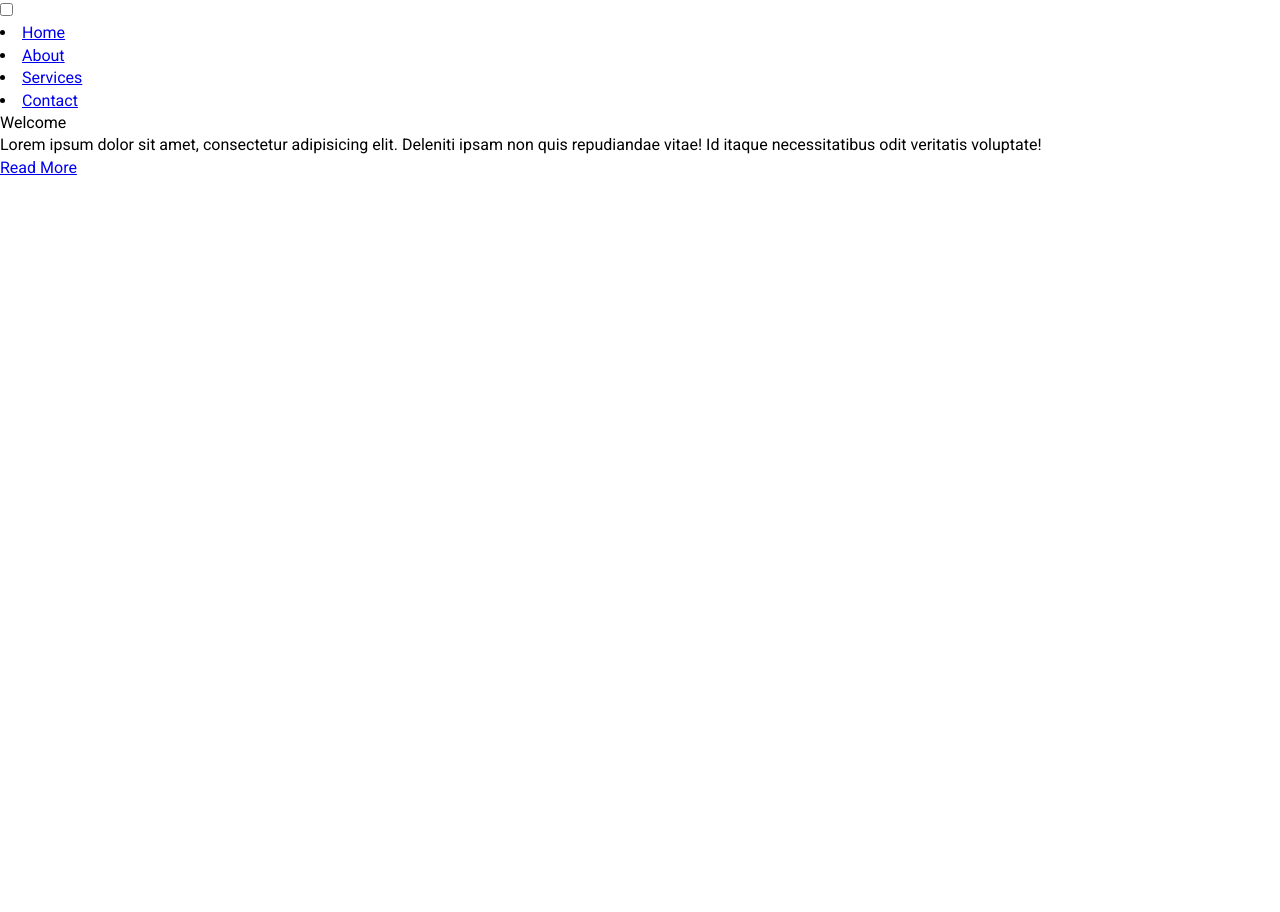
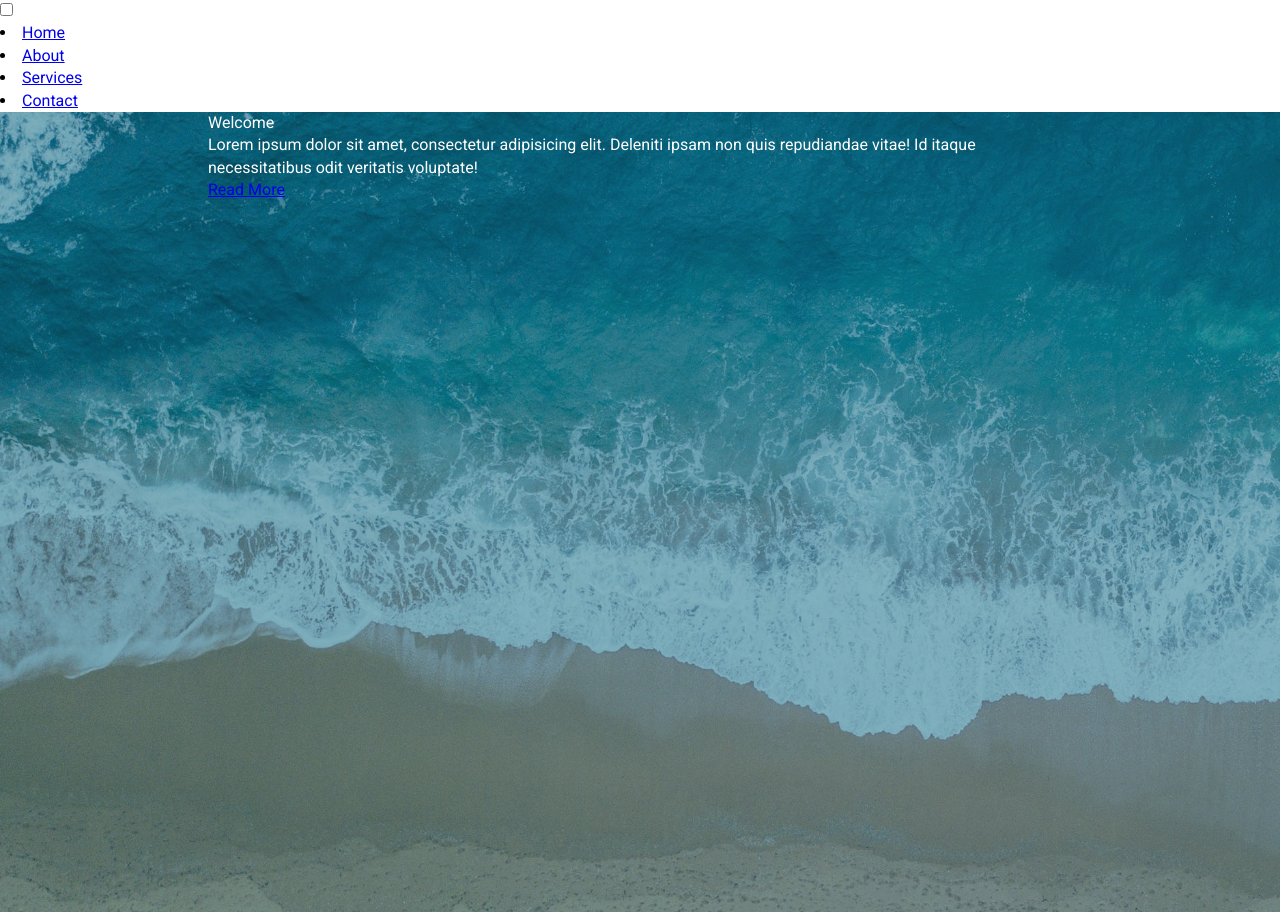
Before and after one commit to Annie-Huang/pure-css-hamburger-menu-and-overlay, a plain HTML site: page index.html in a window 1280 px wide. Before the commit the page ends 800 px from the top, so only its background shows below. Drawn offline with Linux system fonts and the light colour scheme.

Commit message:
Style the content page and insert image.

```diff
--- a/css/style.css
+++ b/css/style.css
@@ -1,6 +1,6 @@
 :root {
-    // red green blue
-    --primary-color: rgba(13, 110, 139, 0.75);
+    /*red green blue transparency*/
+    --primary-color: rgba(13, 110, 139, 0.45);
     --overlay-color: rgba(24, 39, 51, 0.85);
     --menu-speed: 0.75s;
 }
@@ -15,3 +15,32 @@ body {
     font-family: 'Roboto', sans-serif;
     line-height: 1.4;
 }
+
+.container {
+    max-width: 960px;
+    margin: auto;   /*This will move everything into the middle*/
+    overflow: hidden;
+    padding: 0 3rem;
+}
+
+.showcase {
+    background-color: var(--primary-color);
+    color: #fff;
+    /*100% view port height meaning cover the whole page*/
+    height: 100vh;
+    position: relative;
+}
+
+.showcase:before {
+    content: '';
+    /*image is from:*/
+    /*https://images.pexels.com/photos/533923/pexels-photo-533923.jpeg?auto=compress&cs=tinysrgb&dpr=2&h=750&w=1260*/
+    background: url("../img/showcase.jpeg") no-repeat center center/cover;
+    position: absolute;
+    top: 0;
+    left: 0;
+    width: 100%;
+    height: 100%;
+    /*push back the image*/
+    z-index: -1;
+}
```
Also changed, not shown: img/showcase.jpeg (added).
